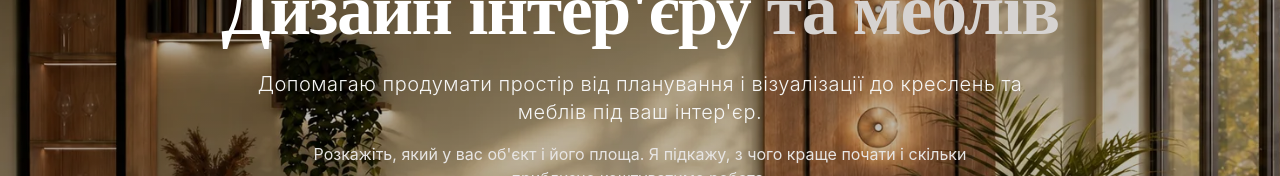
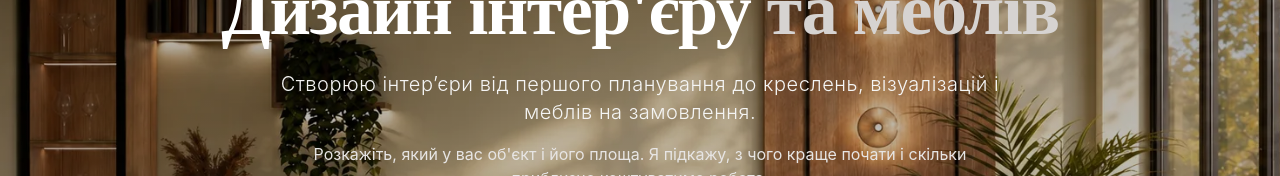
Before and after one commit to certdep-spec/irina-design, a React (Vite) app: page / in a window 1280 px wide. Shown: the part 323-499 px from the top of the page. Built offline with nearby package versions, Linux system fonts and the light colour scheme.

Commit message:
copy: simplify hero service description

```diff
--- a/src/components/Hero.tsx
+++ b/src/components/Hero.tsx
@@ -67,7 +67,7 @@ const Hero: React.FC = () => {
           {...appear(0.5)}
           className="text-lg md:text-xl mb-4 font-light tracking-wide text-stone-100 max-w-3xl mx-auto"
         >
-          Допомагаю продумати простір від планування і візуалізації до креслень та меблів під ваш інтер'єр.
+          Створюю інтер’єри від першого планування до креслень, візуалізацій і меблів на замовлення.
         </motion.p>
         <motion.p
           {...appear(0.58)}
```
